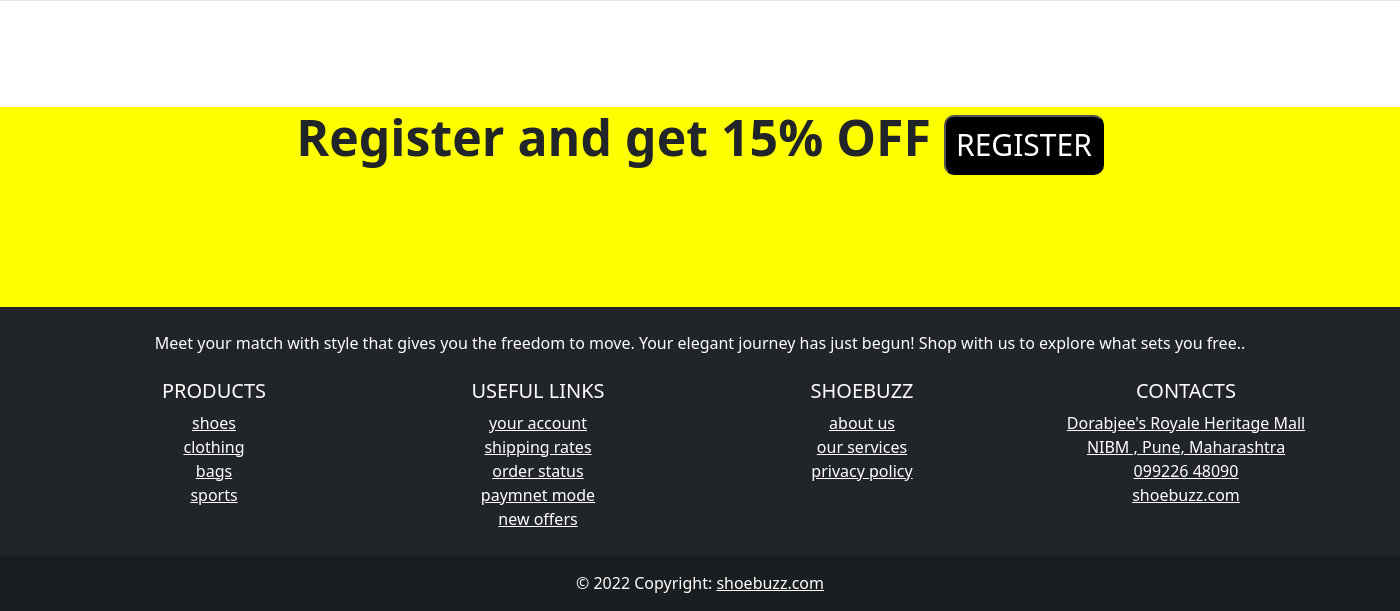
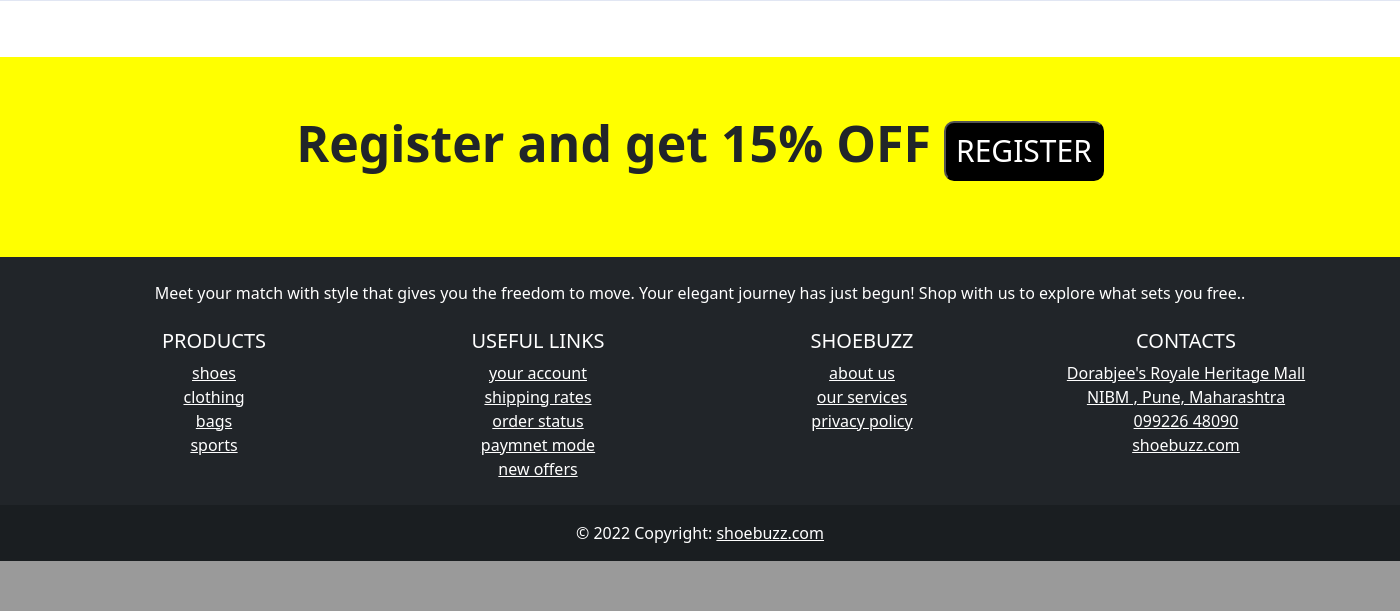
Before and after one commit to sanjaymulchandani/shoebuzz, a Django app: page / in a window 1400 px wide; the page is wider, and only the part inside the window is pictured. Shown: the part 1156-1767 px from the top of that part. After the commit the page ends 1717 px from the top of that part, so only its background shows below. Run offline with Django 4.2, Linux system fonts and the light colour scheme.

Commit message:
final changes

```diff
--- a/shoebuzz/main/pagehandling/static/css/style.css
+++ b/shoebuzz/main/pagehandling/static/css/style.css
@@ -144,8 +144,9 @@ div.card {
 }
 
 #bottom_promo_div{
+  border: 1px solid yellow;
   height: 200px;
-  margin-top: 50px;
+  margin-top: 5px;
   background: yellow;
 }
 
--- a/shoebuzz/main/pagehandling/templates/index.html
+++ b/shoebuzz/main/pagehandling/templates/index.html
@@ -133,7 +133,7 @@
 </div>
 
 <div id="bottom_promo_div">
-<h4 style="font-size: 50px; margin-top: 100px; text-align: center;"><b>Register and get 15% OFF</b> <button type="submit" style="background-color: black; color: white; font-size: 30px; padding: 10px; border-radius: 10px; height: 60px;"><a href="signup" style="text-decoration: none; color: white;">REGISTER</a></button></h4>
+<h4 style="font-size: 50px; margin-top: 55px; text-align: center;"><b>Register and get 15% OFF</b> <button type="submit" style="background-color: black; color: white; font-size: 30px; padding: 10px; border-radius: 10px; height: 60px;"><a href="signup" style="text-decoration: none; color: white;">REGISTER</a></button></h4>
 </div>
 
 <!--//Cards-->
--- a/shoebuzz/main/pagehandling/urls.py
+++ b/shoebuzz/main/pagehandling/urls.py
@@ -1,6 +1,5 @@
 from django.urls import path
 from . import views
-from django.conf.urls import include
 urlpatterns = [
     path('',views.landingPage,name='landingPage'),
     path('bags',views.bagsPage,name='bagsPage'),
@@ -8,7 +7,6 @@ urlpatterns = [
     path('sale',views.salePage,name='salePage'),
     path('shoes',views.shoesPage,name='shoesPage'),
     path('dashboard',views.dashboard,name="dashboard"),
-    path('cart',views.cart,name="cart"),
     path('signup',views.signup_view,name="signup"),
     path('login',views.login_view,name="login"),
 ]
--- a/shoebuzz/main/pagehandling/views.py
+++ b/shoebuzz/main/pagehandling/views.py
@@ -17,9 +17,6 @@ def homePage(request):
     return render(request,'home.html')
 def dashboard(request):
     return render(request,'dashboard.html')
-def cart(request):
-    return render(request,'cart.html')
-
 def signup_view(request):
     if request.method == "POST":
         form = UserCreationForm(request.POST)
```
